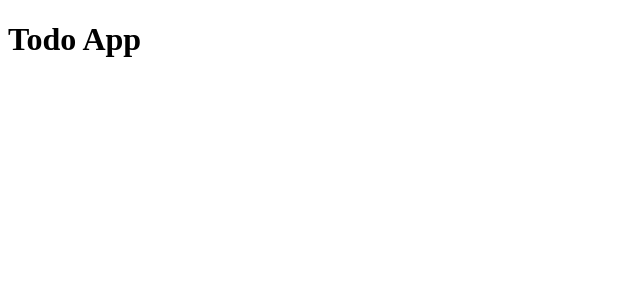
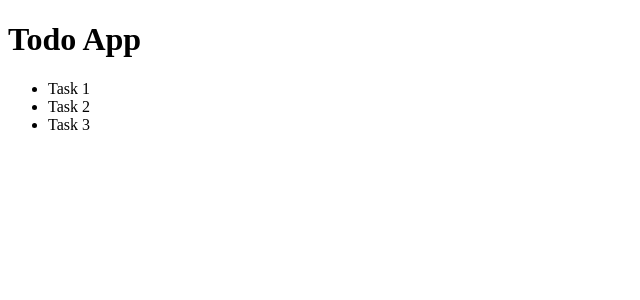
Before and after one commit to Youssef-Zaim/alx-fe-reactjs, a React app in the folder react-todo/: page / in a window 1280 px wide. Shown: the top 300 px of the page, without its empty margins (0-640 px from the left). Built offline with nearby package versions, Linux system fonts and the light colour scheme; the HTML template or start-up script is replaced by a standard one.

Commit message:
Pass items prop to TodoList component

```diff
--- a/react-todo/src/App.jsx
+++ b/react-todo/src/App.jsx
@@ -2,11 +2,14 @@
 import React from "react";
 import TodoList from "./components/TodoList";
 
-export default function App() {
+function App() {
+  const items = ["Task 1", "Task 2", "Task 3"];
   return (
     <div>
       <h1>Todo App</h1>
-      <TodoList />
+      <TodoList items={items} />
     </div>
   );
 }
+
+export default App;
```
